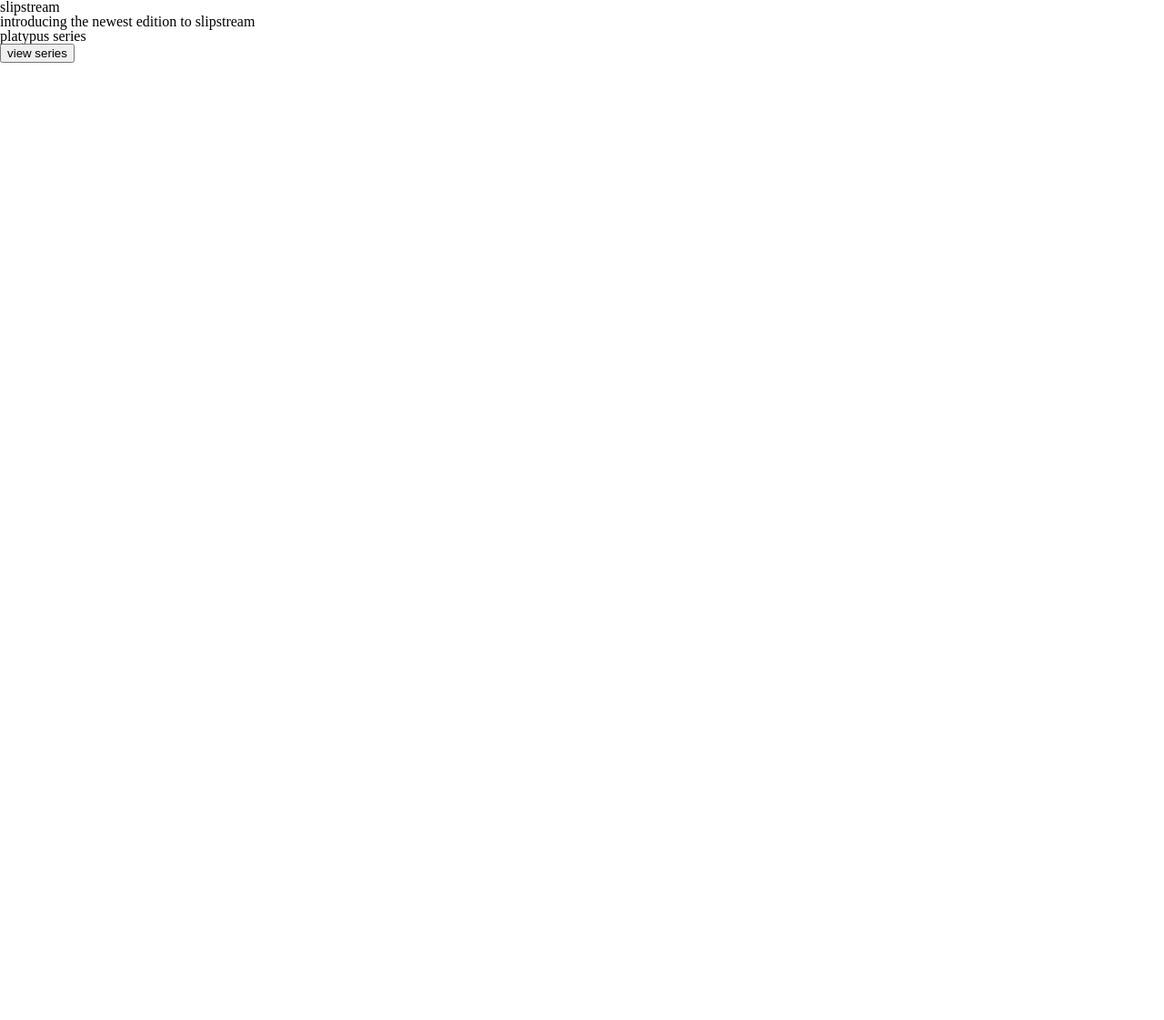
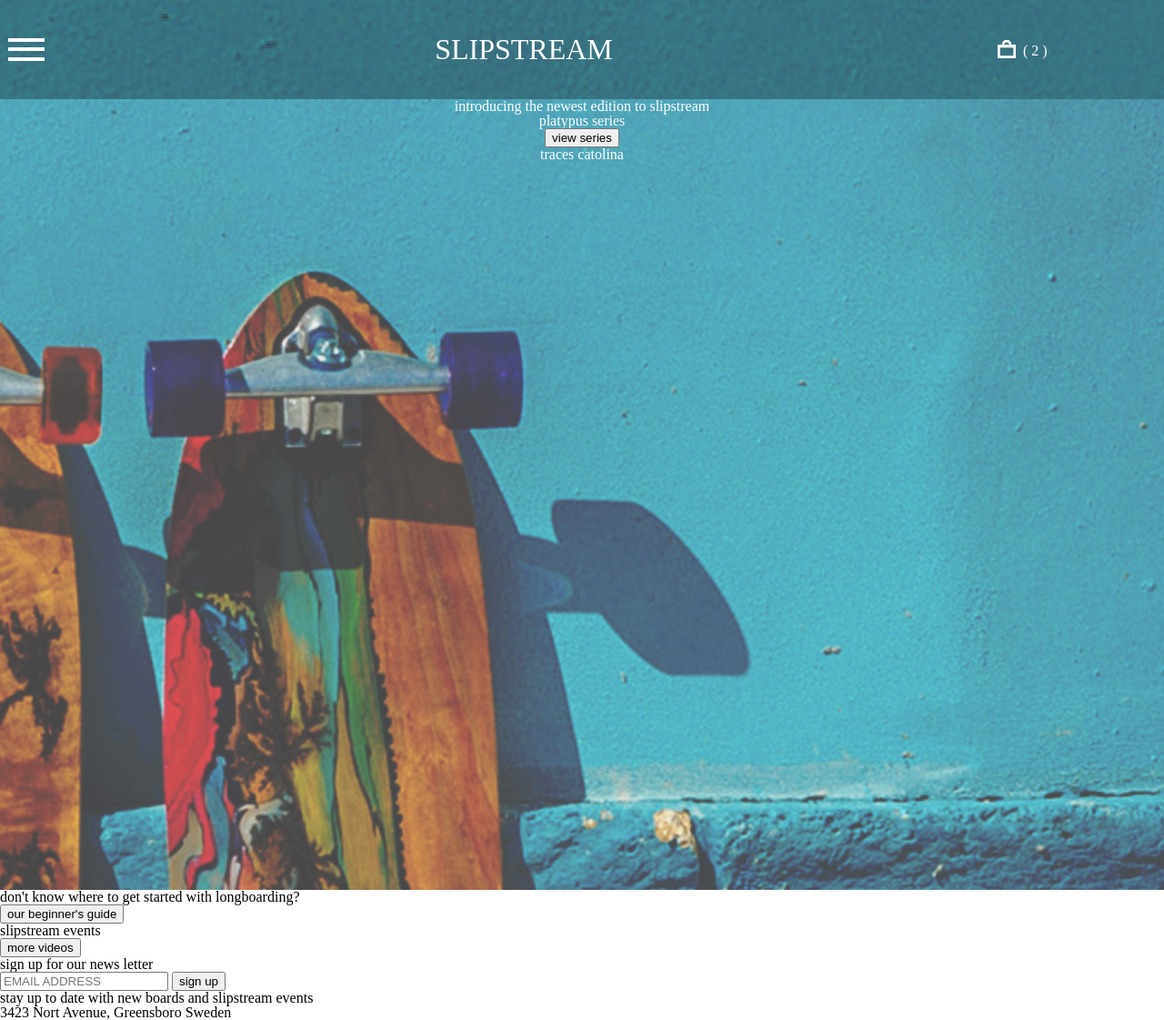
Before and after one commit to babadav/SlipStream, a website: page index.html in a window 1280 px wide. Shown: the whole page at 91% size. Before the commit the page ends 800 px from the top, so only its background shows below. Drawn offline with Linux system fonts and the light colour scheme.

Commit message:
initial build - homepage

```diff
--- a/assets/sass/main.scss
+++ b/assets/sass/main.scss
@@ -0,0 +1,72 @@
+$translucentBlack: RGBA(0, 0, 0, 0.3);
+
+body{
+	box-sizing: border-box;
+}
+header{
+	background-image: url(../../assets/img/header-bg.png);
+	nav{
+		width: 100%;
+		background-color: $translucentBlack;
+		display: flex;
+		justify-content: space-around;
+		padding-bottom: 3%;
+		padding-top: 3%;
+
+		.logo{
+			width: 60%;
+		    display: flex;
+		    justify-content: center;
+		    align-items: center;
+		    color: white;
+		    text-transform: uppercase;
+		    font-size: 2rem;
+		}
+
+		.cart{
+			width: 23%;
+			display: flex;
+			justify-content: center;
+			align-items: center;
+
+			img{
+				width: 20px;
+				height: 20px;
+				margin-right: 8px;
+			}
+
+			p{
+				color: white;
+				padding-top: 3px;
+			}
+		}
+
+		.hamburger-menu{
+			width: 13%;
+			display: flex;
+			flex-direction: column;
+			justify-content: space-around;
+
+			.bar{
+				width: 40px;
+				height: 4px;
+				background-color: white;
+			}
+		}
+	}
+}
+
+.hero{
+	width: 100%;
+	background-image: url(../../assets/img/hero-bg.png);
+	padding-bottom: 100vh;
+    background-size: cover;
+    background-color: black;
+    text-align: center;
+    color: white;
+
+    .hero-content{
+
+    }
+
+}
--- a/index.html
+++ b/index.html
@@ -21,15 +21,61 @@
 				<div class="logo">
 					<h1>slipstream</h1>
 				</div>
+				<div class="cart">
+					<img src="assets/img/cart.png" alt="">
+					<p>( 2 )</p>
+				</div>
 			</nav>
 		</header>
+
 		<section class="hero">
-			<h2><sup>introducing the newest</sup>
-				edition to slipstream
-			</h2>
-			<h1>platypus series</h1>
-			<button>view series</button>
+			<div class="hero-content">
+				<h2><sup>introducing the newest</sup>
+				edition to slipstream</h2>
+				<h1>platypus series</h1>
+				<button>view series</button>
+			</div>
+
+
+			<div class="board-slider-wrap">
+				<h1>traces catolina</h1>
+			</div>
+			<div class="board-slider">
+				<div class="board"></div>
+				<div class="board"></div>
+				<div class="board"></div>
+				<div class="board"></div>
+				<div class="board"></div>
+			</div>
 		</section>
+		<section class="promos-wrap">
+			<div class="beginners-guide">
+				<h1>don't know where to get started with longboarding?</h1>
+				<button>our beginner's guide</button>
+			</div>
+			<div class="stream-events">
+				<h1>slipstream events</h1>
+			</div>
+			<div class="video-player">
+				<button>more videos</button>
+			</div>
+			<div class="news-letter">
+				<h1>sign up for our news letter</h1>
+			</div>
+			<form action="">
+				<input type="text" class="email" placeholder="EMAIL ADDRESS">
+				<button>sign up</button>
+			</form>
+			<p>stay up to date with <span>new boards and slipstream events</span></p>
+		</section>
+		<footer>
+			<div class="social">
+				<div class="facebook"></div>
+				<div class="twitter"></div>
+				<div class="insta"></div>
+			</div>
+			<address>3423 Nort Avenue, Greensboro Sweden</address>
+		</footer>
 
 
 
```
Also changed, not shown: assets/css/main.css, assets/img/beginners-guide-bg.png (added), assets/img/boards/board_card.png (added), assets/img/boards/board_critics.png (added), assets/img/boards/board_fibrefresh.png (added), assets/img/boards/board_lowrider.png (added), assets/img/boards/board_pandas.png (added), assets/img/boards/board_sushi.png (added), assets/img/cart.png (added), assets/img/catolina-hills.png (added), assets/img/header-bg.png (added), assets/img/hero-bg.png (added), assets/img/sweden-skater.png (added), 1 other file.
